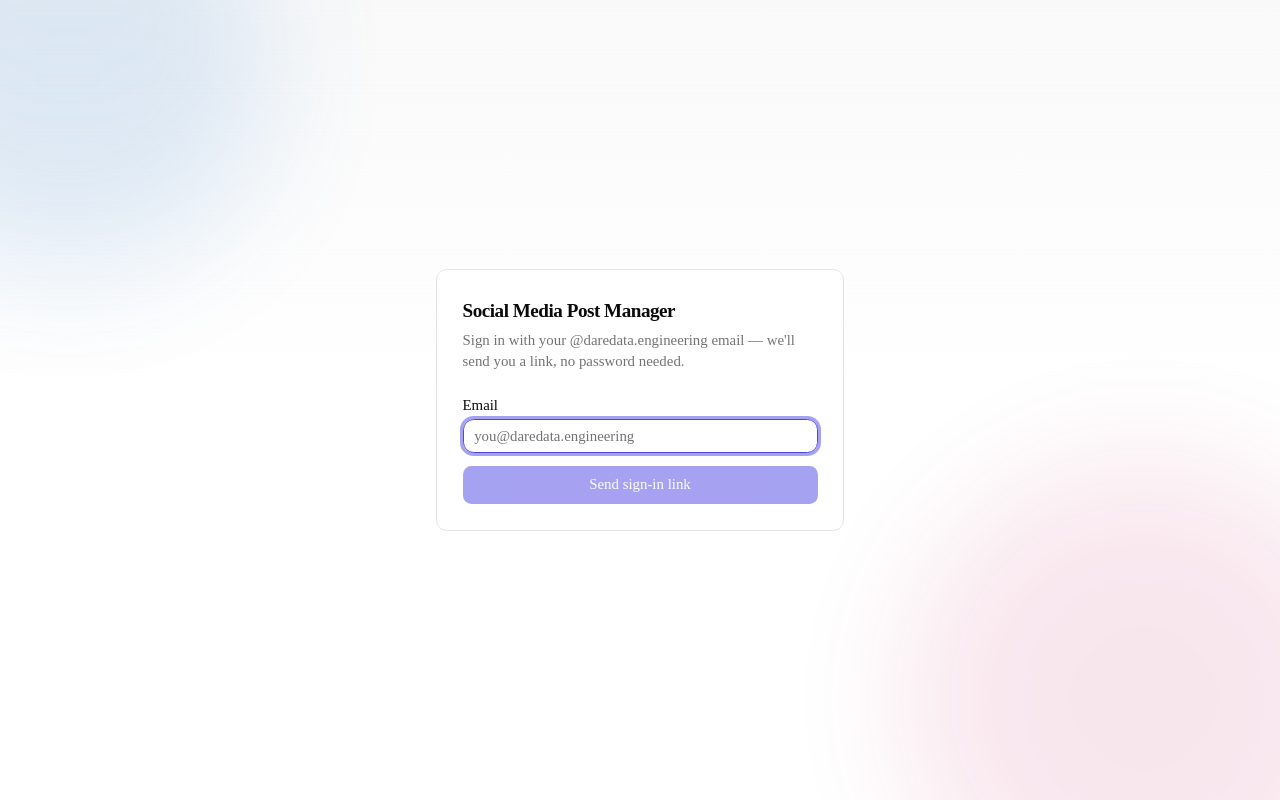
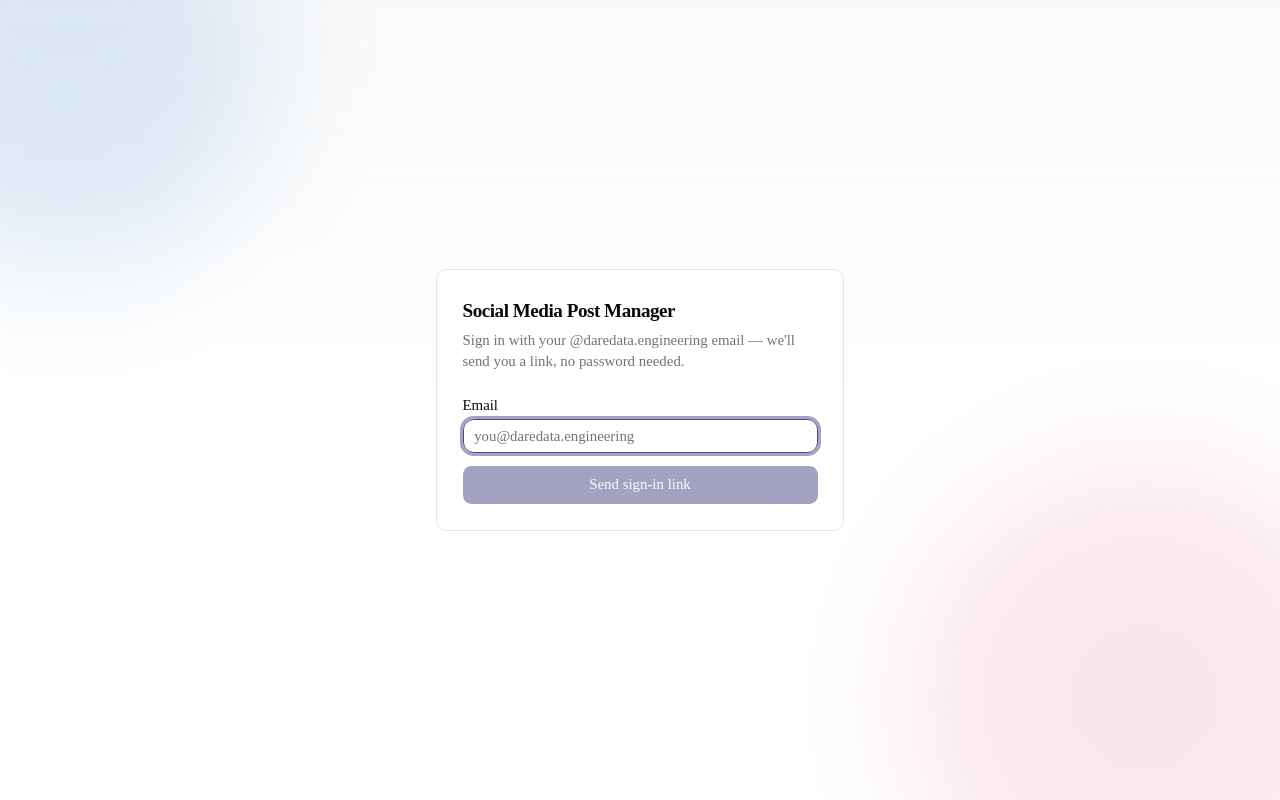
Before and after one commit to lisboaaaa/Social-Media-Post-Manager, a Next.js app: page /login in a window 1280 px wide. Built offline with nearby package versions, Linux system fonts and the light colour scheme.

Commit message:
Soften the accent color and fix category tags wrapping into the avatar
Categories now sit on their own row on post cards instead of sharing
one with the assignee/date, which was wrapping awkwardly. The accent
color moves to a darker, less saturated indigo per feedback.

```diff
--- a/app/globals.css
+++ b/app/globals.css
@@ -58,7 +58,7 @@
   /* Indigo accent — distinct from the LinkedIn blue / Instagram pink used on
      platform badges, so generic primary actions never look like a
      platform-specific one. */
-  --primary: #4f46e5;
+  --primary: #4b4785;
   --primary-foreground: oklch(0.985 0 0);
   --secondary: oklch(0.97 0 0);
   --secondary-foreground: oklch(0.205 0 0);
@@ -69,7 +69,7 @@
   --destructive: oklch(0.577 0.245 27.325);
   --border: oklch(0.922 0 0);
   --input: oklch(0.922 0 0);
-  --ring: #4f46e5;
+  --ring: #4b4785;
   --chart-1: oklch(0.87 0 0);
   --chart-2: oklch(0.556 0 0);
   --chart-3: oklch(0.439 0 0);
@@ -78,12 +78,12 @@
   --radius: 0.625rem;
   --sidebar: oklch(0.985 0 0);
   --sidebar-foreground: oklch(0.145 0 0);
-  --sidebar-primary: #4f46e5;
+  --sidebar-primary: #4b4785;
   --sidebar-primary-foreground: oklch(0.985 0 0);
   --sidebar-accent: oklch(0.97 0 0);
   --sidebar-accent-foreground: oklch(0.205 0 0);
   --sidebar-border: oklch(0.922 0 0);
-  --sidebar-ring: #4f46e5;
+  --sidebar-ring: #4b4785;
 }
 
 .dark {
@@ -93,7 +93,7 @@
   --card-foreground: oklch(0.985 0 0);
   --popover: oklch(0.205 0 0);
   --popover-foreground: oklch(0.985 0 0);
-  --primary: #6366f1;
+  --primary: #6b67a8;
   --primary-foreground: oklch(0.985 0 0);
   --secondary: oklch(0.269 0 0);
   --secondary-foreground: oklch(0.985 0 0);
@@ -104,7 +104,7 @@
   --destructive: oklch(0.704 0.191 22.216);
   --border: oklch(1 0 0 / 10%);
   --input: oklch(1 0 0 / 15%);
-  --ring: #6366f1;
+  --ring: #6b67a8;
   --chart-1: oklch(0.87 0 0);
   --chart-2: oklch(0.556 0 0);
   --chart-3: oklch(0.439 0 0);
@@ -112,12 +112,12 @@
   --chart-5: oklch(0.269 0 0);
   --sidebar: oklch(0.205 0 0);
   --sidebar-foreground: oklch(0.985 0 0);
-  --sidebar-primary: #6366f1;
+  --sidebar-primary: #6b67a8;
   --sidebar-primary-foreground: oklch(0.985 0 0);
   --sidebar-accent: oklch(0.269 0 0);
   --sidebar-accent-foreground: oklch(0.985 0 0);
   --sidebar-border: oklch(1 0 0 / 10%);
-  --sidebar-ring: #6366f1;
+  --sidebar-ring: #6b67a8;
 }
 
 @layer base {
--- a/components/board/PostCard.tsx
+++ b/components/board/PostCard.tsx
@@ -60,19 +60,17 @@ export function PostCard({ post, index }: { post: Post; index: number }) {
 
           <p className="mb-2.5 line-clamp-2 text-sm font-medium leading-snug">{post.title}</p>
 
-          <div className="flex items-center justify-between gap-2">
-            {postCategories.length > 0 ? (
-              <div className="flex flex-wrap gap-1">
+          {postCategories.length > 0 && (
+            <div className="mb-2.5 flex flex-wrap gap-1">
               {postCategories.map((c) => (
                 <span key={c.id} className="rounded bg-muted px-2 py-1 text-[11px] text-muted-foreground">
                   {c.name}
                 </span>
               ))}
             </div>
-            ) : (
-              <span />
           )}
-            <div className="flex shrink-0 items-center gap-1.5">
+
+          <div className="flex items-center justify-end gap-1.5">
             {assignee && (
               <Avatar size="sm" title={assignee.fullName}>
                 <AvatarFallback className="text-[10px]">{assignee.initials}</AvatarFallback>
@@ -83,7 +81,6 @@ export function PostCard({ post, index }: { post: Post; index: number }) {
             </span>
           </div>
         </div>
-        </div>
       )}
     </Draggable>
   );
```
Lines whose indentation alone changed are shown as unchanged.
